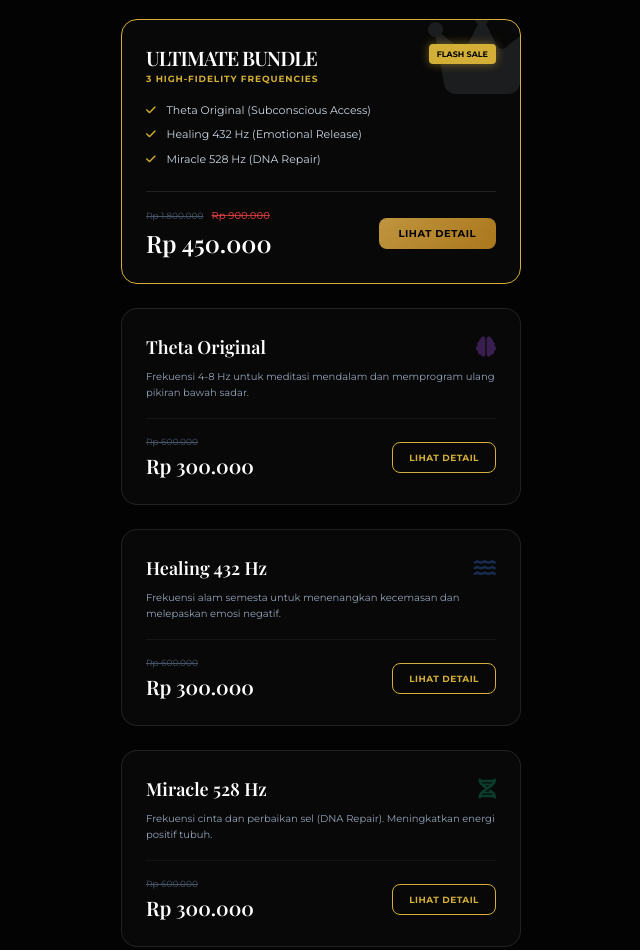
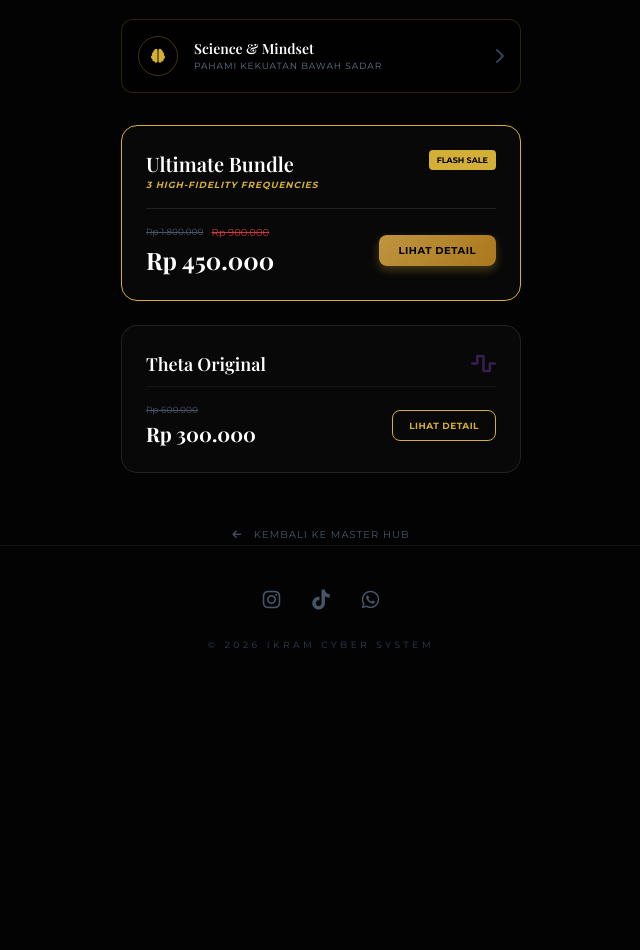
Before and after one commit to ikram-cyber/audio-hub, a plain HTML site: page index.html in a window 1280 px wide. Shown: the part 177-1127 px from the top of the page, without its empty margins (319-959 px from the left). After the commit the page ends 941 px from the top, so only its background shows below. Drawn offline with nearby package versions, Linux system fonts and the light colour scheme; a web font is replaced by a local one.

Commit message:
UI: Relocate subconscious education link to audio-hub

```diff
--- a/index.html
+++ b/index.html
@@ -14,8 +14,7 @@
         .luxury-border { border: 1px solid rgba(212, 175, 55, 0.3); }
         .luxury-card { background: rgba(10, 10, 10, 0.8); backdrop-filter: blur(15px); transition: all 0.4s ease; }
         .luxury-card:hover { transform: translateY(-3px); border-color: rgba(212, 175, 55, 0.6); }
-        .btn-gold { background: linear-gradient(135deg, #bf953f 0%, #aa771c 100%); color: #000; transition: all 0.3s ease; }
-        .btn-gold:hover { background: linear-gradient(135deg, #fcf6ba 0%, #bf953f 100%); transform: scale(1.05); }
+        .btn-gold { background: linear-gradient(135deg, #bf953f 0%, #aa771c 100%); color: #000; }
     </style>
 </head>
 <body class="text-slate-300 antialiased pb-20 relative flex flex-col min-h-screen">
@@ -27,96 +26,69 @@
             <div class="w-12 h-[1px] bg-[#d4af37] mx-auto mt-4"></div>
         </div>
 
+        <a href="https://ikram-cyber.github.io/subconscious-edu" class="flex items-center p-4 luxury-card border border-[#d4af37]/20 rounded-xl group bg-black/40">
+            <div class="w-10 h-10 rounded-full border border-[#d4af37]/30 flex items-center justify-center mr-4">
+                <i class="fas fa-brain text-[#d4af37] text-sm"></i>
+            </div>
+            <div class="flex-1">
+                <h3 class="font-luxury text-white text-sm">Science & Mindset</h3>
+                <p class="text-[9px] text-slate-500 uppercase tracking-widest">Pahami Kekuatan Bawah Sadar</p>
+            </div>
+            <i class="fas fa-chevron-right text-slate-700 group-hover:text-[#d4af37]"></i>
+        </a>
+
         <div class="space-y-6">
 
             <div class="luxury-card luxury-border rounded-2xl p-6 relative overflow-hidden border-[#d4af37]">
-                <div class="absolute -right-4 -top-4 opacity-10 text-8xl"><i class="fas fa-crown"></i></div>
                 <div class="flex justify-between items-start mb-4 relative z-10">
                     <div>
-                        <h2 class="font-luxury text-white text-xl uppercase tracking-tighter">Ultimate Bundle</h2>
-                        <p class="text-[9px] text-[#d4af37] font-bold tracking-widest uppercase">3 High-Fidelity Frequencies</p>
+                        <h2 class="font-luxury text-white text-xl">Ultimate Bundle</h2>
+                        <p class="text-[9px] text-[#d4af37] font-bold tracking-widest uppercase italic">3 High-Fidelity Frequencies</p>
                     </div>
-                    <span class="bg-[#d4af37] text-black text-[8px] font-bold px-2 py-1 rounded shadow-[0_0_10px_rgba(212,175,55,0.5)] uppercase">Flash Sale</span>
+                    <span class="bg-[#d4af37] text-black text-[8px] font-bold px-2 py-1 rounded">FLASH SALE</span>
                 </div>
-                <ul class="text-[11px] space-y-2 mb-6 text-slate-300 relative z-10">
-                    <li><i class="fas fa-check text-[#d4af37] mr-2"></i> Theta Original (Subconscious Access)</li>
-                    <li><i class="fas fa-check text-[#d4af37] mr-2"></i> Healing 432 Hz (Emotional Release)</li>
-                    <li><i class="fas fa-check text-[#d4af37] mr-2"></i> Miracle 528 Hz (DNA Repair)</li>
-                </ul>
                 <div class="flex items-center justify-between pt-4 border-t border-white/10 relative z-10">
                     <div>
                         <div class="flex items-center space-x-2 mb-1">
                             <span class="text-[9px] text-slate-600 line-through">Rp 1.800.000</span>
-                            <span class="text-[10px] text-red-500/80 line-through font-medium">Rp 900.000</span>
+                            <span class="text-[10px] text-red-500/80 line-through">Rp 900.000</span>
                         </div>
-                        <div class="font-luxury text-2xl text-white">Rp 450.000</div>
+                        <div class="font-luxury text-2xl text-white font-bold">Rp 450.000</div>
                     </div>
-                    <a href="https://ikram-cyber.github.io/audio-bundle" class="btn-gold px-5 py-2 rounded-lg font-bold text-[10px] uppercase tracking-wider">LIHAT DETAIL</a>
+                    <a href="https://ikram-cyber.github.io/audio-bundle" class="btn-gold px-5 py-2 rounded-lg font-bold text-[10px] uppercase tracking-wider shadow-[0_4px_10px_rgba(212,175,55,0.3)]">LIHAT DETAIL</a>
                 </div>
             </div>
 
             <div class="luxury-card border border-white/10 rounded-2xl p-6">
                 <div class="flex justify-between items-start mb-2">
                     <h2 class="font-luxury text-white text-lg">Theta Original</h2>
-                    <i class="fas fa-brain text-purple-500/30 text-xl"></i>
+                    <i class="fas fa-wave-square text-purple-500/30 text-xl"></i>
                 </div>
-                <p class="text-[10px] text-slate-400 mb-4 leading-relaxed">Frekuensi 4-8 Hz untuk meditasi mendalam dan memprogram ulang pikiran bawah sadar.</p>
                 <div class="flex items-center justify-between pt-4 border-t border-white/5">
                     <div>
                         <span class="text-[9px] text-slate-600 line-through block mb-1">Rp 600.000</span>
-                        <div class="font-luxury text-xl text-white">Rp 300.000</div>
+                        <div class="font-luxury text-xl text-white font-bold">Rp 300.000</div>
                     </div>
                     <a href="https://ikram-cyber.github.io/audio-theta" class="border border-[#d4af37] text-[#d4af37] px-4 py-2 rounded-lg font-bold text-[9px] uppercase tracking-wider hover:bg-[#d4af37] hover:text-black transition-colors">LIHAT DETAIL</a>
                 </div>
             </div>
 
-            <div class="luxury-card border border-white/10 rounded-2xl p-6">
-                <div class="flex justify-between items-start mb-2">
-                    <h2 class="font-luxury text-white text-lg">Healing 432 Hz</h2>
-                    <i class="fas fa-water text-blue-500/30 text-xl"></i>
-                </div>
-                <p class="text-[10px] text-slate-400 mb-4 leading-relaxed">Frekuensi alam semesta untuk menenangkan kecemasan dan melepaskan emosi negatif.</p>
-                <div class="flex items-center justify-between pt-4 border-t border-white/5">
-                    <div>
-                        <span class="text-[9px] text-slate-600 line-through block mb-1">Rp 600.000</span>
-                        <div class="font-luxury text-xl text-white">Rp 300.000</div>
-                    </div>
-                    <a href="https://ikram-cyber.github.io/audio-healing" class="border border-[#d4af37] text-[#d4af37] px-4 py-2 rounded-lg font-bold text-[9px] uppercase tracking-wider hover:bg-[#d4af37] hover:text-black transition-colors">LIHAT DETAIL</a>
-                </div>
             </div>
 
-            <div class="luxury-card border border-white/10 rounded-2xl p-6">
-                <div class="flex justify-between items-start mb-2">
-                    <h2 class="font-luxury text-white text-lg">Miracle 528 Hz</h2>
-                    <i class="fas fa-dna text-emerald-500/30 text-xl"></i>
-                </div>
-                <p class="text-[10px] text-slate-400 mb-4 leading-relaxed">Frekuensi cinta dan perbaikan sel (DNA Repair). Meningkatkan energi positif tubuh.</p>
-                <div class="flex items-center justify-between pt-4 border-t border-white/5">
-                    <div>
-                        <span class="text-[9px] text-slate-600 line-through block mb-1">Rp 600.000</span>
-                        <div class="font-luxury text-xl text-white">Rp 300.000</div>
-                    </div>
-                    <a href="https://ikram-cyber.github.io/audio-miracle" class="border border-[#d4af37] text-[#d4af37] px-4 py-2 rounded-lg font-bold text-[9px] uppercase tracking-wider hover:bg-[#d4af37] hover:text-black transition-colors">LIHAT DETAIL</a>
-                </div>
-            </div>
-
-        </div>
-
         <div class="text-center pt-4">
-            <a href="https://ikram-cyber.github.io/master-hub" class="text-[10px] text-slate-600 hover:text-[#d4af37] uppercase tracking-widest transition-colors">
+            <a href="https://ikram-cyber.github.io/master-hub" class="text-[10px] text-slate-600 hover:text-[#d4af37] uppercase tracking-widest">
                 <i class="fas fa-arrow-left mr-2"></i> Kembali ke Master Hub
             </a>
         </div>
-
     </main>
 
-    <footer class="pt-10 pb-8 text-center mt-auto border-t border-white/5">
-        <div class="flex justify-center gap-8 mb-6 text-xl">
-            <a href="https://instagram.com/ikram_cyber" class="text-slate-600 hover:text-[#d4af37] transition-colors"><i class="fab fa-instagram"></i></a>
-            <a href="https://tiktok.com/@ikram_cyber" class="text-slate-600 hover:text-[#d4af37] transition-colors"><i class="fab fa-tiktok"></i></a>
-            <a href="https://wa.me/6282123436383" class="text-slate-600 hover:text-[#d4af37] transition-colors"><i class="fab fa-whatsapp"></i></a>
+    <footer class="pt-10 pb-8 text-center border-t border-white/5 mt-auto">
+        <div class="flex justify-center gap-8 mb-6 text-xl text-slate-600">
+            <a href="https://instagram.com/ikram_cyber"><i class="fab fa-instagram"></i></a>
+            <a href="https://tiktok.com/@ikram_cyber"><i class="fab fa-tiktok"></i></a>
+            <a href="https://wa.me/6282123436383"><i class="fab fa-whatsapp"></i></a>
         </div>
-        <p class="text-[9px] text-slate-700 uppercase tracking-[0.4em] font-light">&copy; 2026 Ikram Cyber System</p>
+        <p class="text-[9px] text-slate-700 uppercase tracking-[0.4em]">&copy; 2026 Ikram Cyber System</p>
     </footer>
 </body>
 </html>
```
